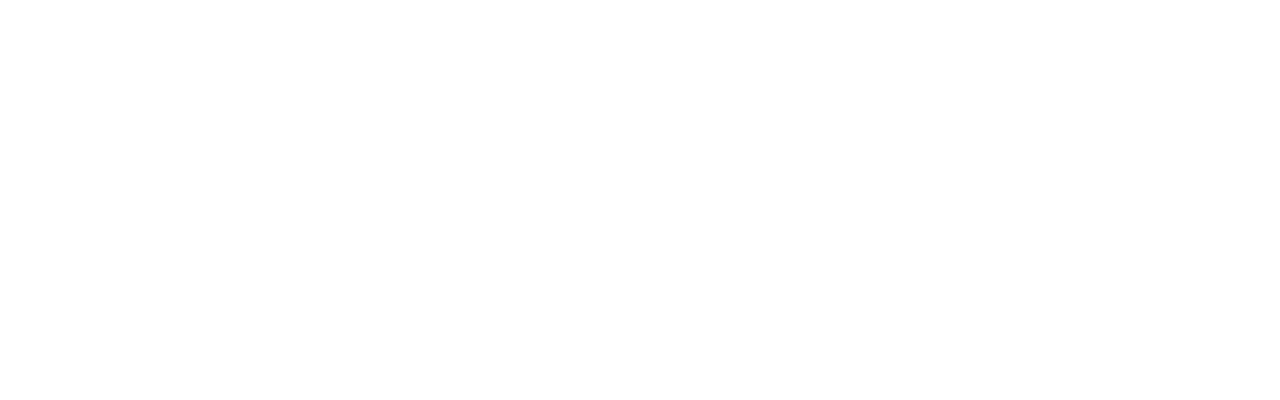
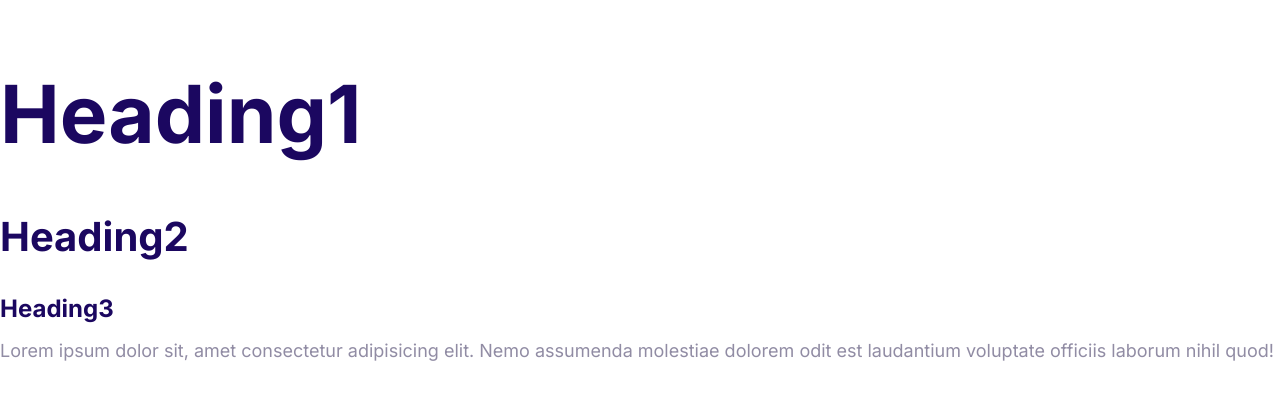
Before and after one commit to Hameedreza/moshify999, a plain HTML site: page index.html in a window 1280 px wide. Drawn offline with Linux system fonts and the light colour scheme.

Commit message:
Difine the styles for the fonts.

```diff
--- a/css/styles.css
+++ b/css/styles.css
@@ -1,7 +1,72 @@
+html{
+  /* 62.5% of 16px = 10px */
+  font-size: 62.5%;
+}
+
+
 :root {
   --color-primary: #2584ff;
   --color-secondary: #00d9ff;
   --color-accent: #ff3400;
   --color-heading: #1b0760;
   --color-body: #918ca4;
+
 }
+body{
+  font-family: Inter, Arial, Helvetica, sans-serif;
+  color: var(--color-body);
+  font-size: 2.4rem;
+  line-height: 1.5;
+}
+
+h1,h2,h3{
+  color: var(--color-heading);
+  margin-bottom: 1rem;
+}
+
+h1{
+  font-size: 7rem;
+}
+
+h2{
+  font-size: 4rem;
+}
+
+h3{
+  font-size: 3rem;
+}
+
+p{
+  margin-top: 0;
+}
+
+
+
+
+
+
+
+
+
+
+
+
+
+@media  screen and (min-width: 1024px) {
+
+
+
+  body{
+    font-size: 1.8rem;
+  }
+  h1{
+    font-size: 8rem;
+  }
+  h2{
+    font-size: 4rem;
+  }
+  h3{
+    font-size: 2.4rem;
+  }
+
+}
--- a/index.html
+++ b/index.html
@@ -4,11 +4,17 @@
     <meta charset="UTF-8">
     <meta http-equiv="X-UA-Compatible" content="IE=edge">
     <meta name="viewport" content="width=device-width, initial-scale=1.0">
+    <link rel="preconnect" href="https://fonts.googleapis.com">
+<link rel="preconnect" href="https://fonts.gstatic.com" crossorigin>
+<link href="https://fonts.googleapis.com/css2?family=Inter:wght@400;700&display=swap" rel="stylesheet">
     <link rel="stylesheet" href="/css/normalize.css">
     <link rel="stylesheet" href="/css/styles.css">
-    <title>Document</title>
+    <title>Moshify</title>
 </head>
 <body>
-
+    <h1>Heading1</h1>
+    <h2>Heading2</h2>
+    <h3>Heading3</h3>
+    <p>Lorem ipsum dolor sit, amet consectetur adipisicing elit. Nemo assumenda molestiae dolorem odit est laudantium voluptate officiis laborum nihil quod!</p>
 </body>
 </html>
```
